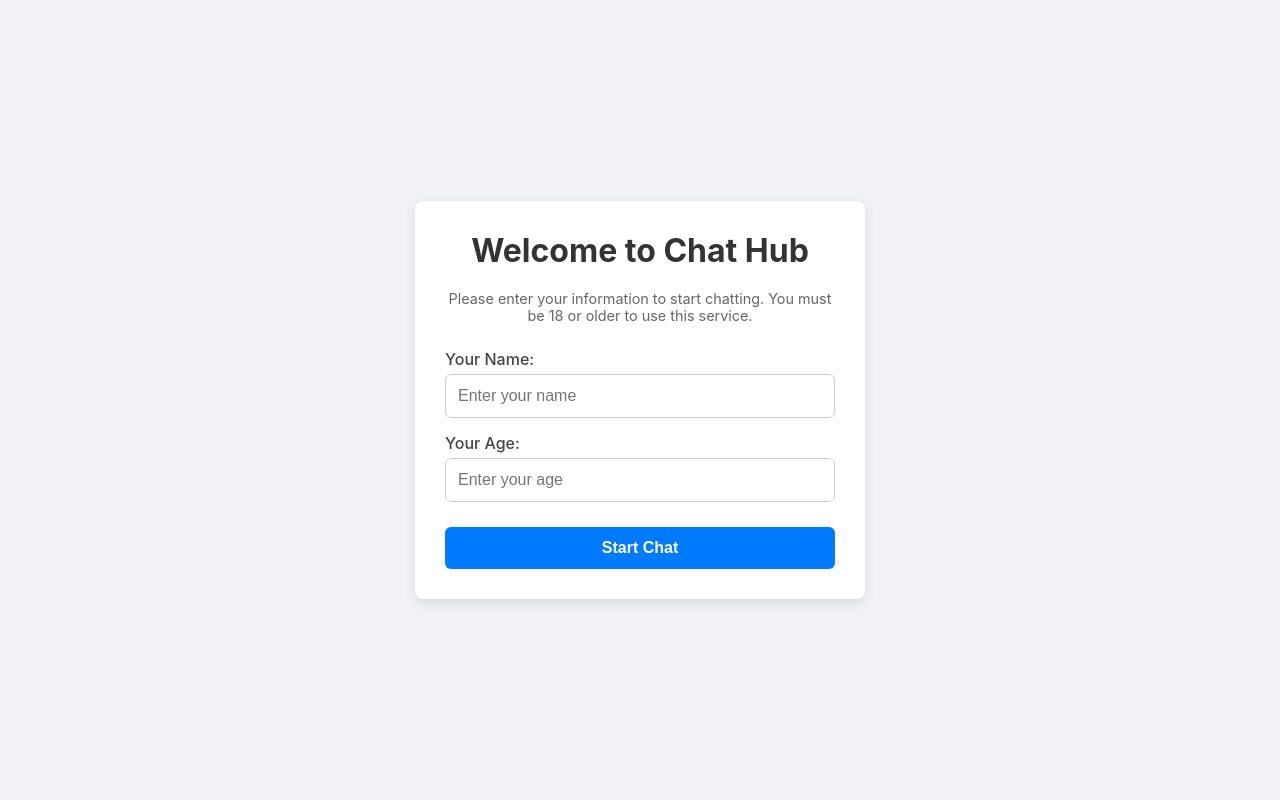
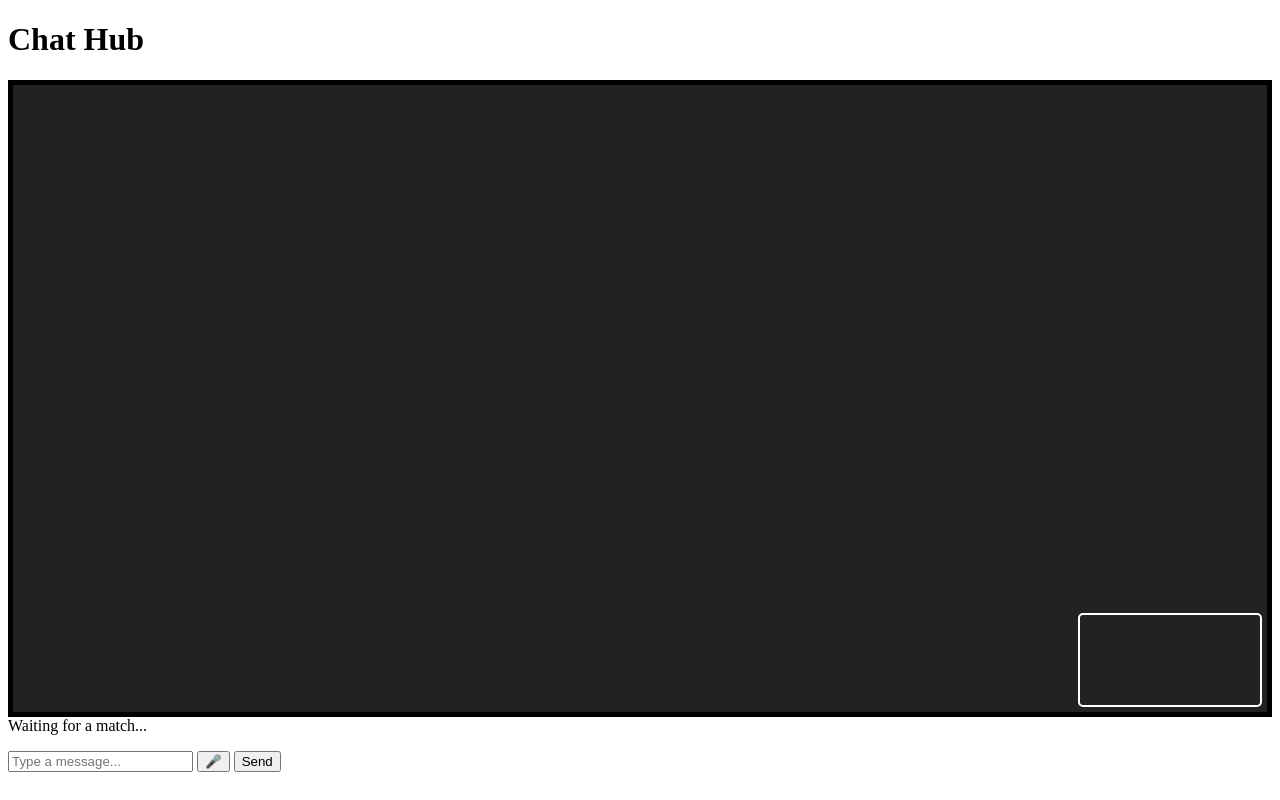
Before and after one commit to hammadkhan1233/CHITZO, a Flask app: page / in a window 1280 px wide. Run offline with Flask 3, Linux system fonts and the light colour scheme; some libraries are stand-ins or nearby versions.

Commit message:
Update index.html

```diff
--- a/templates/index.html
+++ b/templates/index.html
@@ -5,201 +5,39 @@
     <meta name="viewport" content="width=device-width, initial-scale=1.0">
     <title>Chat Hub</title>
     <style>
-        /* --- Basic Reset & Body --- */
-        * {
-            box-sizing: border-box;
-            margin: 0;
-            padding: 0;
+        /* ... (all your existing CSS from the previous step) ... */
+
+        /* --- NEW: Video Container Styles --- */
+        #video-container {
+            display: flex;
+            justify-content: space-between;
+            background-color: #000;
+            padding: 5px;
+            position: relative; /* For stacking videos */
+            min-height: 200px; /* Give it some height */
         }
 
-        body {
-            font-family: -apple-system, BlinkMacSystemFont, "Segoe UI", Roboto, Arial, sans-serif;
-            background-color: #f0f2f5; /* Light gray background */
-            display: flex;
-            justify-content: center;
-            align-items: center;
-            min-height: 100vh;
-            padding: 20px;
+        #remote-video {
+            width: 100%;
+            height: auto;
+            background-color: #222;
         }
 
-        /* --- Lobby Screen --- */
-        #lobby {
-            width: 100%;
-            max-width: 450px;
-            background-color: #ffffff;
-            border-radius: 8px;
-            box-shadow: 0 4px 12px rgba(0, 0, 0, 0.1);
-            padding: 30px;
-            text-align: center;
+        #local-video {
+            width: 30%; /* Smaller local video */
+            max-width: 180px;
+            height: auto;
+            position: absolute;
+            bottom: 10px;
+            right: 10px;
+            border: 2px solid white;
+            border-radius: 5px;
         }
 
-        #lobby h1 {
-            color: #333;
-            margin-bottom: 20px;
-        }
-
-        #lobby p {
-            color: #666;
-            margin-bottom: 25px;
-            font-size: 0.9rem;
-        }
-
-        #lobby .form-group {
-            margin-bottom: 15px;
-            text-align: left;
-        }
-
-        #lobby label {
+        /* --- Style for audio players in chat --- */
+        ul#messages li audio {
             display: block;
-            margin-bottom: 5px;
-            font-weight: 500;
-            color: #444;
-        }
-
-        #lobby input {
-            width: 100%;
-            padding: 12px;
-            border: 1px solid #ccc;
-            border-radius: 6px;
-            font-size: 1rem;
-        }
-
-        #lobby button {
-            width: 100%;
-            padding: 12px 25px;
-            background-color: #007bff;
-            color: white;
-            border: none;
-            border-radius: 6px;
-            cursor: pointer;
-            font-weight: bold;
-            font-size: 1rem;
-            transition: background-color 0.2s ease;
-            margin-top: 10px;
-        }
-
-        #lobby button:hover {
-            background-color: #0056b3;
-        }
-
-        /* --- Chat Container --- */
-        .chat-container {
-            width: 100%;
-            max-width: 650px;
-            background-color: #ffffff;
-            border-radius: 8px;
-            box-shadow: 0 4px 12px rgba(0, 0, 0, 0.1);
-            overflow: hidden; /* Keeps rounded corners */
-            display: none; /* Hidden by default */
-            flex-direction: column;
-            height: 90vh; /* Make the container tall */
-            max-height: 700px;
-        }
-
-        /* --- Header --- */
-        .chat-container h1 {
-            background-color: #007bff;
-            color: white;
-            padding: 16px 20px;
-            font-size: 1.25rem;
-            text-align: center;
-            margin: 0;
-        }
-
-        /* --- Status Bar --- */
-        #status {
-            padding: 10px 20px;
-            font-size: 0.9rem;
-            font-weight: 500;
-            color: #555;
-            background-color: #fcfcfc;
-            border-bottom: 1px solid #eee;
-            text-align: center;
-        }
-
-        /* --- Message List (The Chat Box) --- */
-        #chat-box {
-            flex-grow: 1; /* Makes the chat box fill available space */
-            overflow-y: scroll;
-            padding: 20px;
-            background-color: #f9f9f9;
-        }
-
-        ul#messages {
-            list-style: none;
-            padding: 0;
-            display: flex;
-            flex-direction: column;
-        }
-
-        /* --- Message Bubbles --- */
-        ul#messages li {
-            padding: 10px 15px;
-            border-radius: 18px;
-            background-color: #e9e9eb; /* Neutral gray for STRANGER */
-            color: #333;
-            max-width: 80%;
-            word-wrap: break-word;
-            align-self: flex-start; /* Stranger messages on left */
-            text-align: left;
-            margin-bottom: 10px;
-            line-height: 1.4;
-        }
-
-        /* --- ADDED FOR YOUR MESSAGES --- */
-        ul#messages li.my-message {
-            background-color: #007bff; /* Blue for USER */
-            color: white;
-            align-self: flex-end; /* User messages on right */
-        }
-
-
-        /* --- Typing Status --- */
-        #typing-status {
-            font-style: italic;
-            color: #777;
-            padding: 0px 20px 10px;
-            height: 1.2em; /* Reserve space to prevent layout jump */
-        }
-
-
-        /* --- Input Area --- */
-        .input-area {
-            display: flex;
-            padding: 15px;
-            background-color: #ffffff;
-            border-top: 1px solid #ddd;
-        }
-
-        #message-input {
-            flex-grow: 1;
-            padding: 12px 18px;
-            border: 1px solid #ccc;
-            border-radius: 24px; /* Pill shape */
-            margin-right: 10px;
-            font-size: 1rem;
-        }
-
-        #message-input:focus {
-            outline: none;
-            border-color: #007bff;
-            box-shadow: 0 0 0 2px rgba(0,123,255,0.25);
-        }
-
-        #send-button {
-            padding: 12px 25px;
-            background-color: #007bff;
-            color: white;
-            border: none;
-            border-radius: 24px; /* Pill shape */
-            cursor: pointer;
-            font-weight: bold;
-            font-size: 1rem;
-            transition: background-color 0.2s ease;
-        }
-
-        #send-button:hover {
-            background-color: #0056b3;
+            margin-top: 5px;
         }
 
     </style>
@@ -207,26 +45,17 @@
 <body>
 
     <div id="lobby">
-        <h1>Welcome to Chat Hub</h1>
-        <p>Please enter your information to start chatting. You must be 18 or older to use this service.</p>
-
-        <div class="form-group">
-            <label for="name-input">Your Name:</label>
-            <input type="text" id="name-input" placeholder="Enter your name">
         </div>
-
-        <div class="form-group">
-            <label for="age-input">Your Age:</label>
-            <input type="number" id="age-input" placeholder="Enter your age">
-        </div>
-
-        <button id="start-chat-button">Start Chat</button>
-    </div>
 
 
     <div class="chat-container" id="chat-container">
 
         <h1>Chat Hub</h1>
+
+        <div id="video-container">
+            <video id="remote-video" autoplay playsinline></video>
+            <video id="local-video" autoplay muted playsinline></video>
+        </div>
 
         <div id="status">Waiting for a match...</div>
 
@@ -238,7 +67,8 @@
 
         <div class="input-area">
             <input type="text" id="message-input" placeholder="Type a message...">
-            <button id="send-button">Send</button>
+            <button id="record-button" class="chat-button" title="Record Voice Message">🎤</button>
+            <button id="send-button" class="chat-button">Send</button>
         </div>
 
     </div>
```
